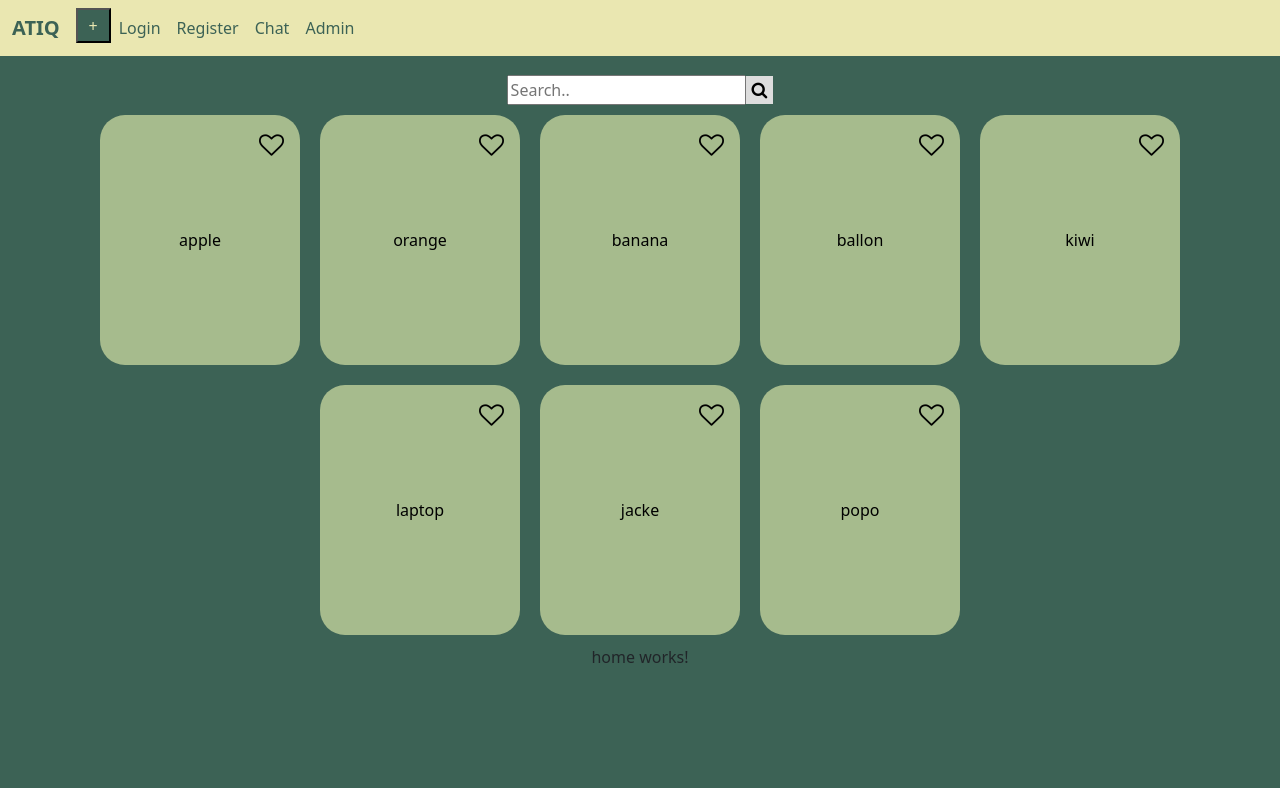
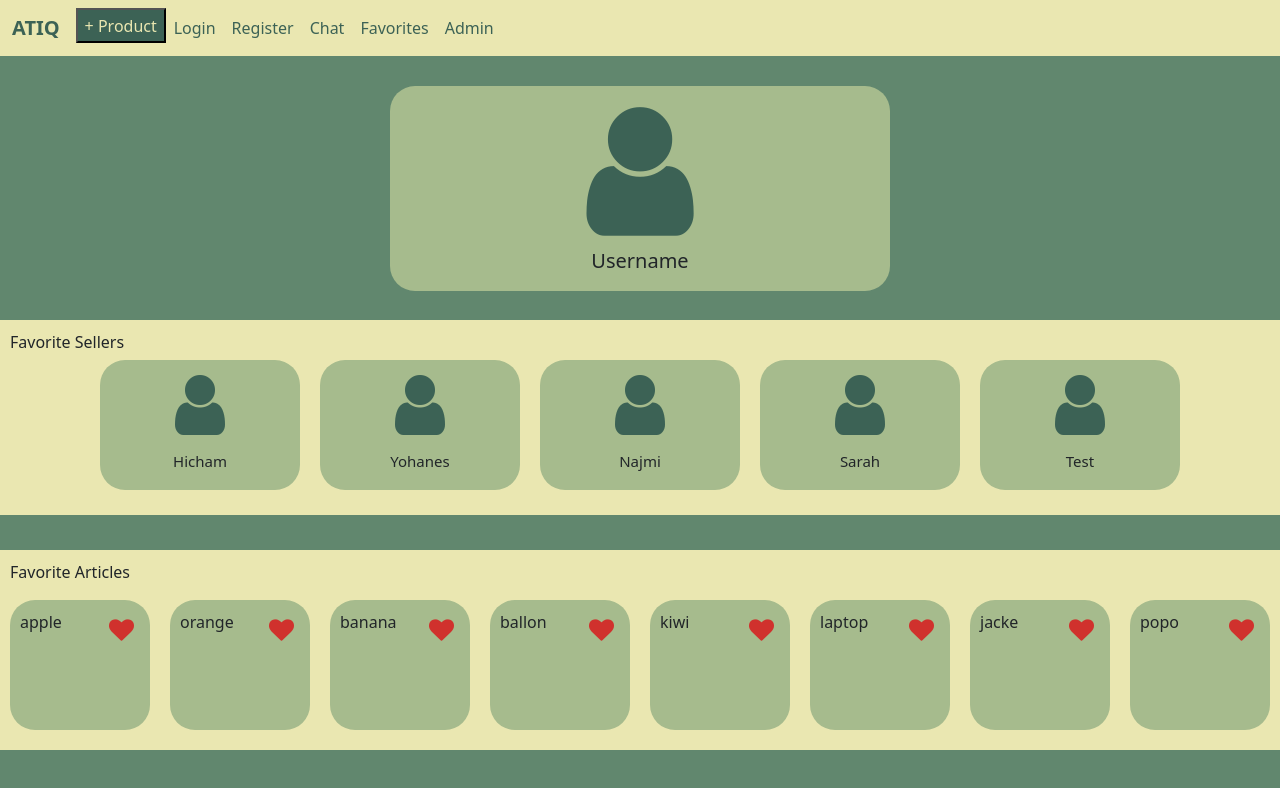
Before and after one commit to najminauca/Atiq, an Angular app in the folder client/: page /profile in a window 1280 px wide. Before the commit this address led to /home. Shown: the top 788 px of the page. Built offline with nearby package versions, Linux system fonts and the light colour scheme.

Commit message:
created favorite page

```diff
--- a/client/src/app/app-routing.module.ts
+++ b/client/src/app/app-routing.module.ts
@@ -5,6 +5,7 @@ import {RegisterComponent} from "./components/register/register.component";
 import {HomeComponent} from "./components/home/home.component";
 import {FormComponent} from "./components/form/form.component";
 import {ChatComponent} from "./components/chat/chat.component";
+import {ProfileComponent} from "./components/profile/profile.component";
 
 const routes: Routes = [
   {
@@ -23,6 +24,9 @@ const routes: Routes = [
     path: 'chat', component: ChatComponent
   },
   {
+    path: 'profile', component: ProfileComponent
+  },
+  {
     path:'**',
     redirectTo: 'home'
   }
--- a/client/src/app/app.component.html
+++ b/client/src/app/app.component.html
@@ -10,7 +10,7 @@
     <div [ngbCollapse]="isMenuCollapsed" class="collapse navbar-collapse">
       <ul class="navbar-nav">
         <li class="nav-item">
-          <button class="button_plus" routerLink='/form' (click)="isMenuCollapsed = true">+</button>
+          <button class="button_plus" routerLink='/form' (click)="isMenuCollapsed = true">+ Product</button>
         </li>
         <li class="nav-item active">
           <!-- Step 4: Close the menu when a link is clicked. -->
@@ -23,6 +23,9 @@
           <a class="nav-link custom-green" routerLink="/chat" (click)="isMenuCollapsed = true">Chat</a>
         </li>
         <li class="nav-item">
+          <a class="nav-link custom-green" routerLink="/profile" (click)="isMenuCollapsed = true">Favorites</a>
+        </li>
+        <li class="nav-item">
           <a class="nav-link custom-green" [routerLink]="'.'" (click)="isMenuCollapsed = true">Admin</a>
         </li>
 
--- a/client/src/app/app.component.scss
+++ b/client/src/app/app.component.scss
@@ -8,7 +8,7 @@
 
 .button_plus {
   text: "+";
-  width: 35px;
+  width: 90px;
   height: 35px;
   background: #3C6255;
   cursor: pointer;
--- a/client/src/app/app.module.ts
+++ b/client/src/app/app.module.ts
@@ -11,6 +11,7 @@ import {FormsModule, ReactiveFormsModule} from "@angular/forms";
 import { HomeComponent } from './components/home/home.component';
 import { FormComponent } from './components/form/form.component';
 import { ChatComponent } from './components/chat/chat.component';
+import { ProfileComponent } from './components/profile/profile.component';
 
 @NgModule({
   declarations: [
@@ -19,7 +20,8 @@ import { ChatComponent } from './components/chat/chat.component';
     RegisterComponent,
     HomeComponent,
     FormComponent,
-    ChatComponent
+    ChatComponent,
+    ProfileComponent
   ],
   imports: [
     BrowserModule,
--- a/client/src/app/components/home/home.component.ts
+++ b/client/src/app/components/home/home.component.ts
@@ -8,7 +8,7 @@ import {Component, Input, OnInit} from '@angular/core';
 export class HomeComponent implements OnInit {
   @Input() searchInput: string;
   @Input() searchResults: string[];
-  items = ['apple', 'orange', 'banana', 'ballon', 'kiwi', 'laptop', 'jacke','popo']
+  items = ['apple', 'orange', 'banana', 'ballon', 'kiwi', 'laptop', 'jacke','popo'];
   @Input() searchClicked: boolean;
   @Input() heartClicked: boolean;
 
--- /dev/null
+++ b/client/src/app/components/profile/profile.component.html
@@ -0,0 +1,38 @@
+<head>
+  <!-- icons -->
+  <link href="http://maxcdn.bootstrapcdn.com/font-awesome/4.1.0/css/font-awesome.min.css" rel="stylesheet">
+</head>
+
+<div class="profile-page">
+  <div class="box">
+    <i class="fa fa-user"></i>
+    <p>Username</p>
+  </div>
+
+  <div class="userbox-container">
+    <p>Favorite Sellers</p>
+    <div class="userbox" *ngFor="let seller of sellers">
+      <i class="fa fa-user"></i>
+      <p>{{seller}}</p>
+    </div>
+  </div>
+
+  <div class="article-container">
+    <p>Favorite Articles</p>
+    <div class="articlebox" *ngFor="let item of items">
+      <p>{{item}}</p>
+      <button class="like-button" (click)="onDislike()">
+        <ng-container *ngIf="heartClicked; then heartIsNotClicked; else heartIsClicked"></ng-container>
+      </button>
+    </div>
+  </div>
+
+  <ng-template #heartIsClicked>
+    <i class="fa fa-heart-o"></i>
+  </ng-template>
+
+  <ng-template #heartIsNotClicked>
+    <i class="fa fa-heart" style="color: #D0312D"></i>
+  </ng-template>
+
+</div>
--- /dev/null
+++ b/client/src/app/components/profile/profile.component.scss
@@ -0,0 +1,118 @@
+div {text-align: center}
+p {text-align: center}
+
+.profile-page {
+  position: fixed;
+  display: flex;
+  align-items: start;
+  justify-content: center;
+  height: 100%;
+  min-width: 100%;
+  overflow-x: hidden;
+  background-color: #61876E;
+}
+
+.box {
+  top: 20px;
+  border: 0px;
+  width: 500px;
+  height: 205px;
+  margin: 10px;
+  padding: 10px;
+  background: #A6BB8D;
+  border-radius: 25px;
+  position: relative;
+}
+
+.box i {
+  font-size: 150px;
+  color: #3C6255;
+}
+
+.box p {
+  font-size: 20px;
+}
+
+.userbox-container {
+  position: fixed;
+  display: flex;
+  align-items: start;
+  justify-content: center;
+  top: 320px;
+  width: 100%;
+  height: 195px;
+  background-color: #EAE7B1;
+  overflow-x: scroll;
+}
+
+.userbox-container p {
+  position: absolute;
+  top: 10px;
+  left: 10px;
+}
+
+.userbox {
+  top: 30px;
+  border: 0px;
+  width: 200px;
+  height: 130px;
+  margin: 10px;
+  padding: 10px;
+  background: #A6BB8D;
+  border-radius: 25px;
+  position: relative;
+}
+
+.userbox i {
+  font-size: 70px;
+  color: #3C6255;
+}
+
+.userbox p {
+  font-size: 15px;
+  left: 0;
+  position: relative;
+}
+
+.article-container {
+  position: fixed;
+  display: flex;
+  align-items: start;
+  justify-content: center;
+  top: 550px;
+  width: 100%;
+  height: 200px;
+  background-color: #EAE7B1;
+  overflow-x: scroll;
+}
+
+.article-container p {
+  position: absolute;
+  top: 10px;
+  left: 10px;
+}
+
+.articlebox {
+  top: 40px;
+  border: 0px;
+  height: 130px;
+  width: 160px;
+  margin: 10px;
+  padding: 10px;
+  background: #A6BB8D;
+  border-radius: 25px;
+  position: relative;
+}
+
+.articlebox-p {
+  position: absolute;
+}
+
+.like-button {
+  position: absolute;
+  top: 10px;
+  right: 10px;
+  background-color: transparent;
+  border: none;
+  font-size: 25px;
+}
--- /dev/null
+++ b/client/src/app/components/profile/profile.component.ts
@@ -0,0 +1,24 @@
+import {Component, Input, OnInit} from '@angular/core';
+
+@Component({
+  selector: 'app-profile',
+  templateUrl: './profile.component.html',
+  styleUrls: ['./profile.component.scss']
+})
+export class ProfileComponent implements OnInit {
+  sellers = ['Hicham', 'Yohanes', 'Najmi', 'Sarah', 'Test'];
+  items = ['apple', 'orange', 'banana', 'ballon', 'kiwi', 'laptop', 'jacke','popo'];
+  @Input() heartClicked: boolean;
+
+  constructor() {
+    this.heartClicked = true;
+  }
+
+  ngOnInit(): void {
+  }
+
+  onDislike() {
+    this.heartClicked = !this.heartClicked;
+  }
+
+}
```
Also changed, not shown: 1 other file (tests, documents, lock files or other folders).
